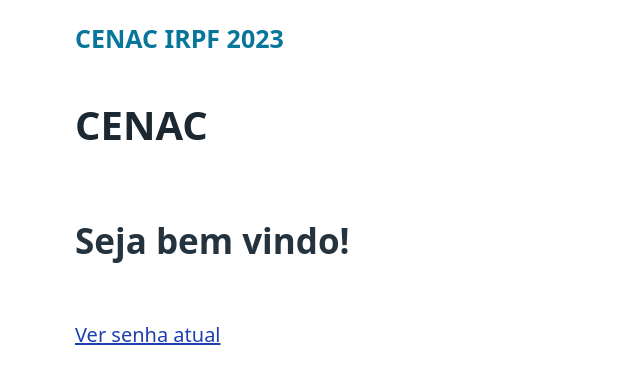
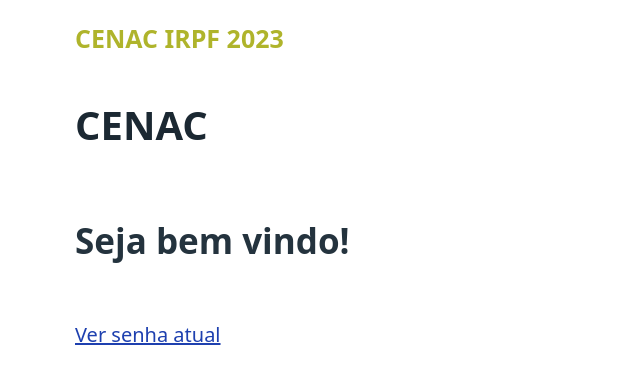
Before and after one commit to limavfabio/senha_cenac, a Nuxt app: page / in a window 1280 px wide. Shown: the top 384 px of the page, without its empty margins (0-640 px from the left). Built offline with nearby package versions, Linux system fonts and the light colour scheme; no server answers.

Commit message:
Add picocss custom theme configuration

```diff
--- a/app.vue
+++ b/app.vue
@@ -10,7 +10,7 @@
 </template>
 
 <script setup lang="ts">
-import "@picocss/pico";
+import "./assets/picocss-theme.scss";
 </script>
 
 <style scoped>
--- /dev/null
+++ b/assets/picocss-theme.scss
@@ -0,0 +1,7 @@
+// Override default variables
+$primary-500: #cddc39;
+$primary-600: #c0ca33;
+$primary-700: #afb42b;
+
+// Import Pico
+@import "@picocss/pico/scss/pico";
```
Also changed, not shown: assets/leao-irpf.jpg (added).
